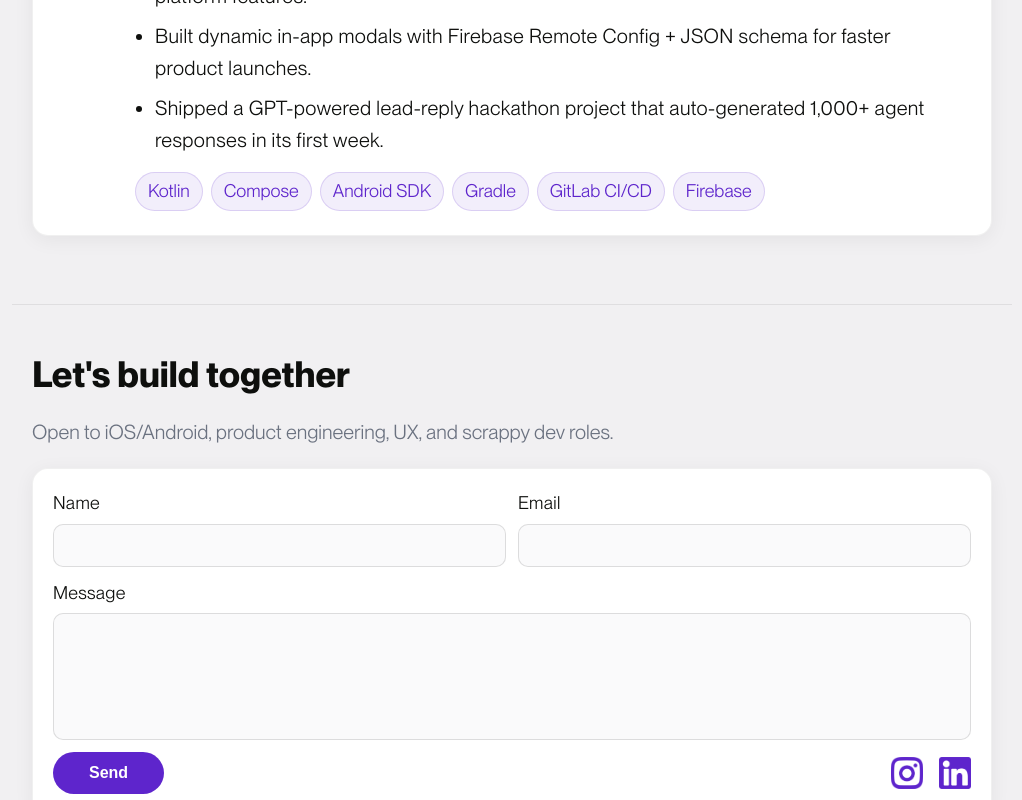
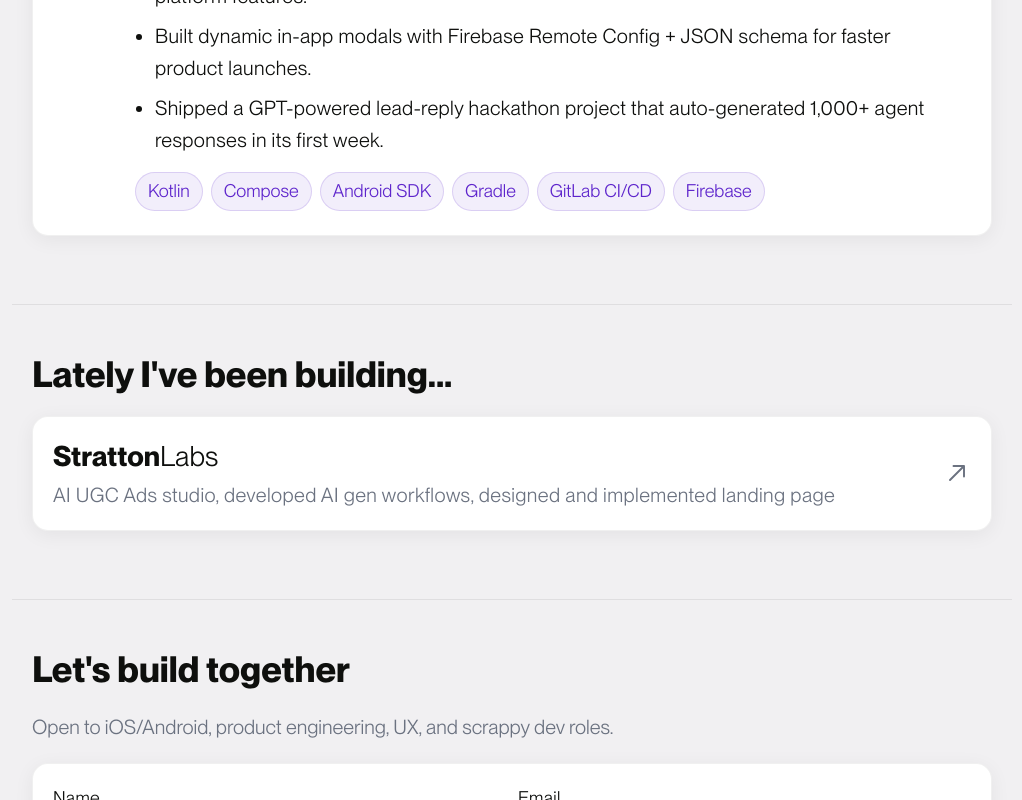
Before and after one commit to elwinhe/portfoliowebsite, a React (Vite) app: page / in a window 1280 px wide. Shown: the part 2868-3668 px from the top of the page, without its empty margins (128-1150 px from the left). Built offline with nearby package versions, Linux system fonts and the light colour scheme.

Commit message:
updated portfolio with latest project

```diff
--- /dev/null
+++ b/src/components/RecentProjectCard.jsx
@@ -0,0 +1,33 @@
+import PropTypes from 'prop-types'
+
+export default function RecentProjectCard({ title, subtitle, href, ariaLabel }) {
+  const computedAriaLabel = ariaLabel
+    ?? (typeof title === 'string' ? `${title} (opens in new tab)` : undefined)
+
+  return (
+    <a
+      className="recent-project-card"
+      href={href}
+      target="_blank"
+      rel="noopener noreferrer"
+      aria-label={computedAriaLabel}
+    >
+      <div className="recent-project-body">
+        <h3 className="recent-project-title">{title}</h3>
+        <p className="recent-project-subtitle">{subtitle}</p>
+      </div>
+      <span className="recent-project-arrow" aria-hidden="true">
+        <svg width="28" height="28" viewBox="0 0 24 24" fill="none">
+          <path d="M6 18L18 6M18 6H9M18 6V15" stroke="currentColor" strokeWidth="1.66" strokeLinecap="round" strokeLinejoin="round"/>
+        </svg>
+      </span>
+    </a>
+  )
+}
+
+RecentProjectCard.propTypes = {
+  title: PropTypes.node.isRequired,
+  subtitle: PropTypes.string.isRequired,
+  href: PropTypes.string.isRequired,
+  ariaLabel: PropTypes.string,
+}
--- a/src/pages/Home.jsx
+++ b/src/pages/Home.jsx
@@ -3,6 +3,7 @@ import InteractionObserver from '../components/InteractionObserver'
 import Carousel from '../components/Carousel'
 import IPhoneProject from '../components/IPhoneProject'
 import ExperienceCard from '../components/ExperienceCard'
+import RecentProjectCard from '../components/RecentProjectCard'
 import ContactForm from '../components/ContactForm'
 import { useState, useEffect, useRef } from 'react'
 import './home-fullbleed.css'
@@ -13,6 +14,7 @@ export default function Home() {
   const galleryRef = useRef(null);
   const projectRowRef = useRef(null);
   const experienceRef = useRef(null);
+  const recentProjectsRef = useRef(null);
   const contactRef = useRef(null);
   const voteableVideoRef = useRef(null);
 
@@ -128,7 +130,7 @@ export default function Home() {
     <main style={{ position: 'relative', zIndex: 1 }}>
       {/* Fade-in observer for gallery, experience, and contact sections */}
       <InteractionObserver
-        refs={[galleryRef, experienceRef, contactRef]}
+        refs={[galleryRef, experienceRef, recentProjectsRef, contactRef]}
         threshold={0.1}
         rootMargin="0px 0px -10% 0px"
         once
@@ -265,7 +267,7 @@ export default function Home() {
           logoSrc={new URL('../assets/Avatar.svg', import.meta.url).href}
           logoAlt="Clouted"
           role="Software Engineer"
-          meta="Clouted · Oct 2025 · San Francisco, CA"
+          meta="Clouted · Jun 2025 · San Francisco, CA"
           points={[
             'Built concurrent video download and validation pipeline with rotating proxies + automated content moderation, including audio fingerprinting, video keyframe analysis, and caption transcription validation, across Instagram, TikTok, and YouTube.',
             'Developed a full-stack creator marketplace (campaign discovery → submission → payouts), supporting end-to-end campaign execution and real-time performance tracking.',
@@ -294,6 +296,23 @@ export default function Home() {
 
       <hr className="section-divider"/>
 
+      <section
+        className="section recent-projects"
+        id="recent-projects"
+        ref={recentProjectsRef}
+        aria-labelledby="recent-projects-heading"
+      >
+        <h2 className="section-title" id="recent-projects-heading">Lately I've been building...</h2>
+        <RecentProjectCard
+          title={<>Stratton<span className="recent-project-title-light">Labs</span></>}
+          ariaLabel="StrattonLabs (opens in new tab)"
+          subtitle="AI UGC Ads studio, developed AI gen workflows, designed and implemented landing page"
+          href="https://vyreal-sparkle-studio.lovable.app/"
+        />
+      </section>
+
+      <hr className="section-divider"/>
+
       <section className="section contact" id="contact" ref={contactRef}>
         <h2 className="section-title">Let's build together</h2>
         <p className="contact-sub">Open to iOS/Android, product engineering, UX, and scrappy dev roles.</p>
--- a/src/pages/home-fullbleed.css
+++ b/src/pages/home-fullbleed.css
@@ -697,7 +697,18 @@
   transform: translateY(0);
 }
 
-.section.experience, .section.contact {
+.section.recent-projects {
+  opacity: 0;
+  transform: translateY(30px);
+  transition: opacity 0.8s ease-out, transform 0.8s ease-out;
+}
+
+.section.recent-projects.visible {
+  opacity: 1;
+  transform: translateY(0);
+}
+
+.section.experience, .section.contact, .section.recent-projects {
   padding: var(--space-10) var(--space-5);
   max-width: 1000px;
   margin: 0 auto;
@@ -730,6 +741,51 @@
   padding:4px 12px; border-radius:999px;
   margin-bottom: var(--space-1);
   margin-top: var(--space-1);
+}
+
+.recent-project-card {
+  display: flex;
+  align-items: center;
+  justify-content: space-between;
+  gap: var(--space-4);
+  background: #fff;
+  border: 1px solid rgba(0,0,0,.06);
+  border-radius: var(--radius-lg);
+  padding: var(--space-5);
+  box-shadow: 0 4px 20px rgba(0,0,0,.06);
+  color: var(--color-text);
+  text-decoration: none;
+  margin-bottom: var(--space-5);
+  transition: transform 0.25s ease, box-shadow 0.25s ease, border-color 0.25s ease;
+}
+.recent-project-card:hover,
+.recent-project-card:focus-visible {
+  transform: translateY(-3px);
+  box-shadow: 0 12px 32px rgba(0, 0, 0, 0.12);
+  border-color: rgba(0, 0, 0, 0.12);
+}
+.recent-project-body { min-width: 0; }
+.recent-project-title {
+  margin: 0 0 var(--space-1);
+  font-size: clamp(20px, 4vw, 28px);
+  line-height: 1.4;
+}
+.recent-project-title-light {
+  font-weight: var(--font-weight-regular);
+}
+.recent-project-subtitle {
+  margin: 0;
+  color: var(--color-text-gray);
+  font-size: clamp(16px, 3vw, 20px);
+  line-height: 1.5;
+  letter-spacing: 0.02em;
+}
+.recent-project-arrow {
+  display: inline-flex;
+  align-items: center;
+  justify-content: center;
+  flex-shrink: 0;
+  color: var(--color-text-gray);
 }
 
 /* Contact */
@@ -838,9 +894,10 @@
 }
 
 /* Responsive */
-@media (max-width: 815){
+@media (max-width: 815px){
   .exp-card{ grid-template-columns: 48px 1fr; padding: var(--space-5); }
   .exp-logo{ width:48px; height:48px; font-size:20px; transform: translateY(8px); }
+  .recent-project-card{ padding: var(--space-5); }
   .contact-form{ grid-template-columns: 1fr; }
 }
 
```
Also changed, not shown: 1 other file (tests, documents, lock files or other folders).
